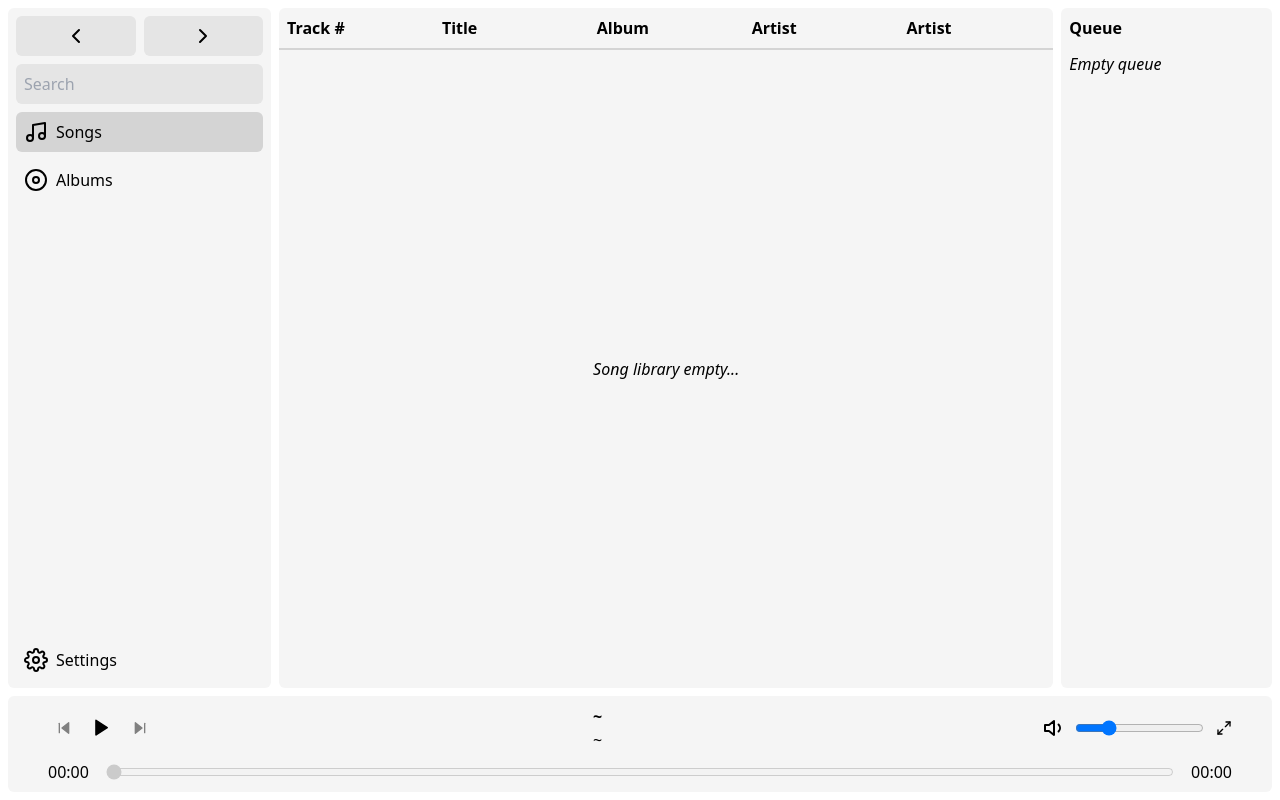
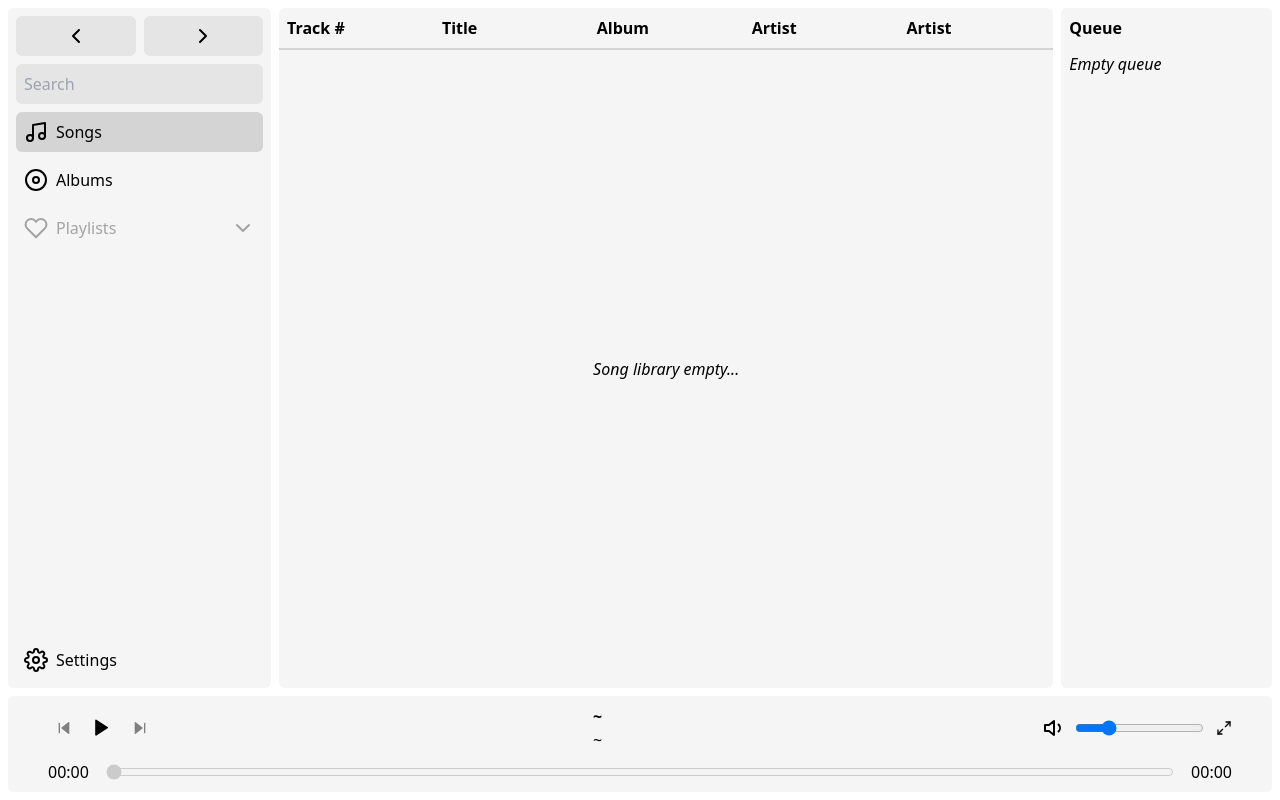
Before and after one commit to callum-jones19/coralia, a React (Vite) app: page /home in a window 1280 px wide. Built offline with nearby package versions, Linux system fonts and the light colour scheme.

Commit message:
Add playlist placeholder button

```diff
--- a/src/components/MenuBar.tsx
+++ b/src/components/MenuBar.tsx
@@ -1,8 +1,10 @@
 import { useEffect, useState } from "react";
 import {
+  ChevronDown,
   ChevronLeft,
   ChevronRight,
   Disc,
+  Heart,
   Music,
   Settings,
 } from "react-feather";
@@ -105,6 +107,18 @@ export default function MenuBar() {
             <Disc />
             <p>Albums</p>
           </button>
+          <button
+            className="flex flex-row items-center justify-between gap-2 w-full rounded-md p-2 disabled:text-neutral-400"
+            disabled
+          >
+            <div className="flex flex-row gap-2">
+              <Heart />
+              <p>Playlists</p>
+            </div>
+            <button>
+              <ChevronDown />
+            </button>
+          </button>
         </div>
         <button
           className="flex flex-row items-center justify-start gap-2 w-full rounded-md p-2 hover:bg-neutral-300"
```
